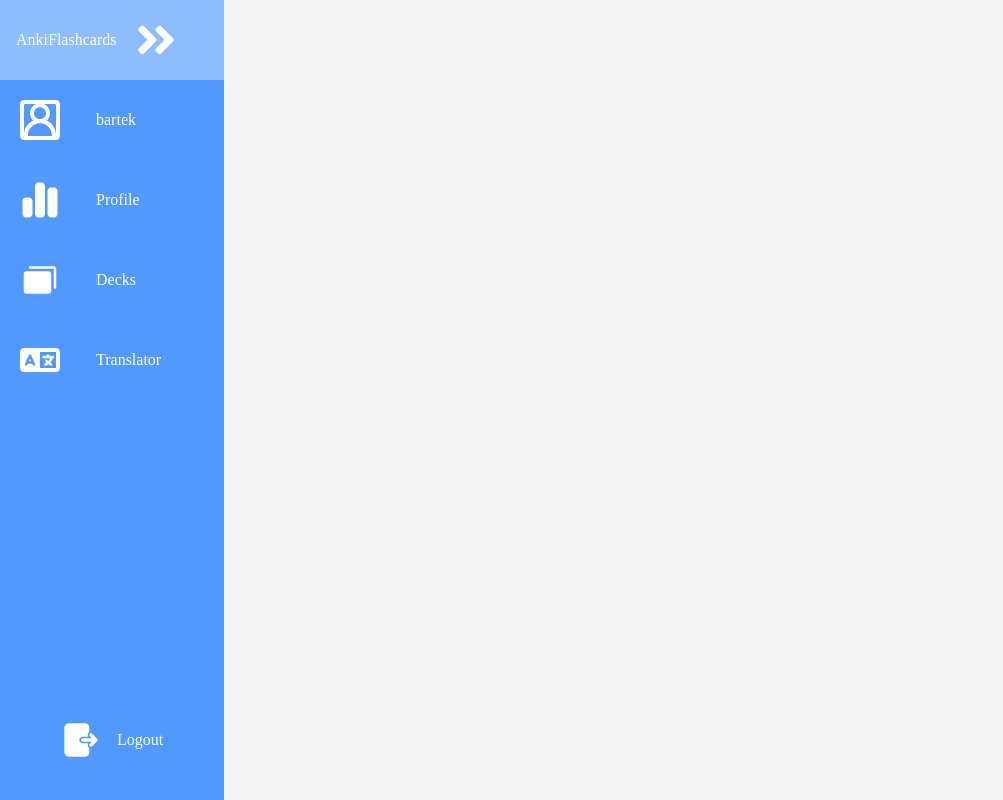
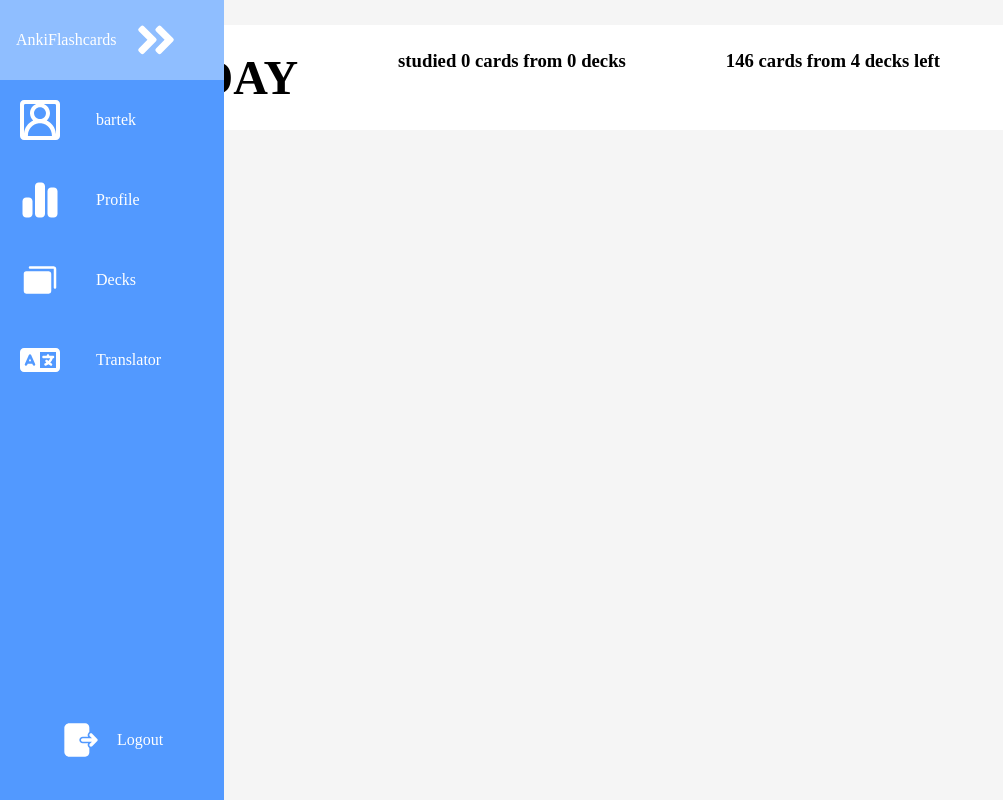
Before and after one commit to Ravdar/flashcards_translator, a Django app: a page that uses mainapp/templates/mainapp/user_profile.html in a window 1280 px wide. Shown: the whole page, without its empty margins (0-1003 px from the left). Run offline with Django 4.2, Linux system fonts and the light colour scheme; a user stored in the database is signed in; data comes from the database, SQL or seed files in the repository; some web fonts are replaced.

Commit message:
Started to work on user profile

```diff
--- a/mainapp/static/styles.css
+++ b/mainapp/static/styles.css
@@ -513,7 +513,6 @@ footer p {
 }
 
 
-
 /* USER PANEL */
 
 /* Sidebar */
@@ -547,10 +546,6 @@ footer p {
     transition: all 200ms ease-in-out;
 }
 
-/* .navbar ul li:hover {
-    background-color: var(--LIGHT-BLUE);
-} */
-
 .logo {
     display: none;
 }
@@ -583,14 +578,34 @@ footer p {
     min-width: 40px;
 }
 
+/* Main user profile */
+
+.main-user-profile {
+    min-height: 100vh;
+    margin-left: 80px;
+    align-self: normal;
+    /* Screen width minus navbar */
+    max-width: calc(100vw - 80px);
+    padding: 25px;
+    min-width: auto;
+}
+
+.today-stats {
+    background-color: white;
+    border-radius: 1rem;
+    padding: 25px;
+    display: flex;
+    gap: 100px;
+}
+
 /* Decks section */
 
-.user-profile-main {
+.decks-main {
     gap: 20px;
     margin-top: 10px;
 }
 
-.user-profile-main form {
+.decks-main form {
     min-width: 300px;
 }
 
@@ -978,7 +993,7 @@ form button:hover {
 
     /* USER PANEL */
 
-    .user-profile-main {
+    .decks-main {
         gap: 40px;
     }
 
--- a/mainapp/templates/mainapp/user_profile.html
+++ b/mainapp/templates/mainapp/user_profile.html
@@ -102,6 +102,13 @@
     </nav>
 
     {% block content %}
+    <main class="main-user-profile">
+        <div class="today-stats">
+            <h1>TODAY</h1>
+            <h3> studied 0 cards from 0 decks</h3>
+            <h3>146 cards from 4 decks left</h3>
+        </div>
+    </main>
 
     {% endblock content %}
 
```
